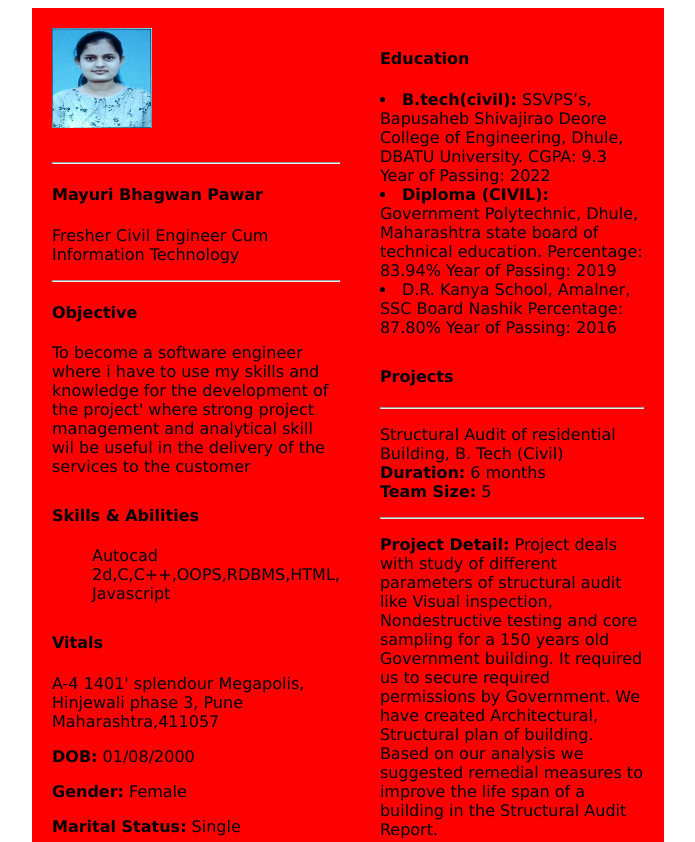
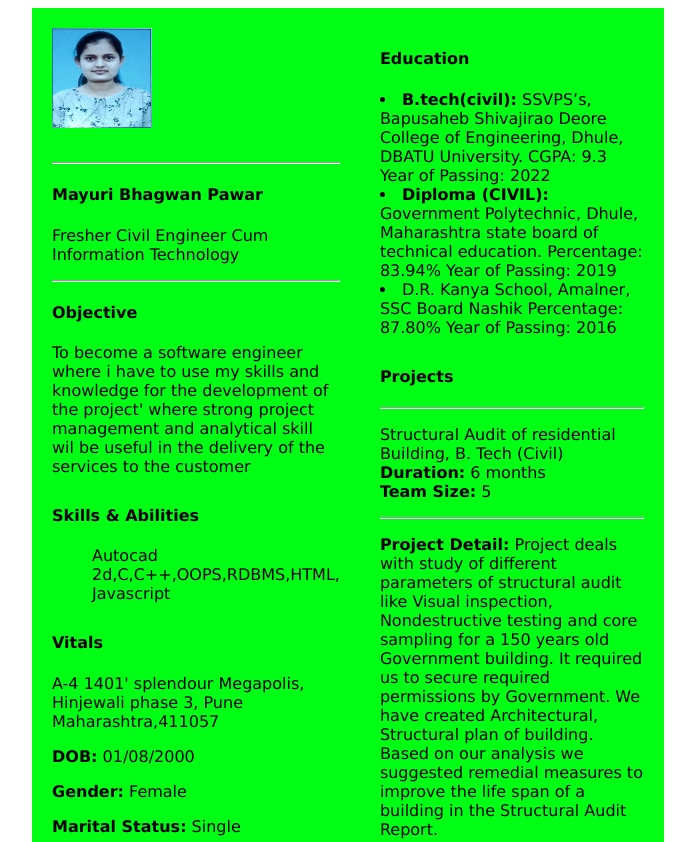
Before and after one commit to pawarmayuri01082000/Resumedemo, a plain HTML site: page index.html in a window 1280 px wide. Shown: the top 842 px of the page, without its empty margins (292-987 px from the left). Drawn offline with Linux system fonts and the light colour scheme.

Commit message:
This is 2 commit

```diff
--- a/resume.css
+++ b/resume.css
@@ -17,7 +17,7 @@ body {
     margin: 0px;
     display: grid;
     grid-template-columns: 1fr 2fr;
-    background-color: rgb(255, 0, 0);
+    background-color: rgb(0, 255, 21);
 }
 .left {
     position: initial;
```
